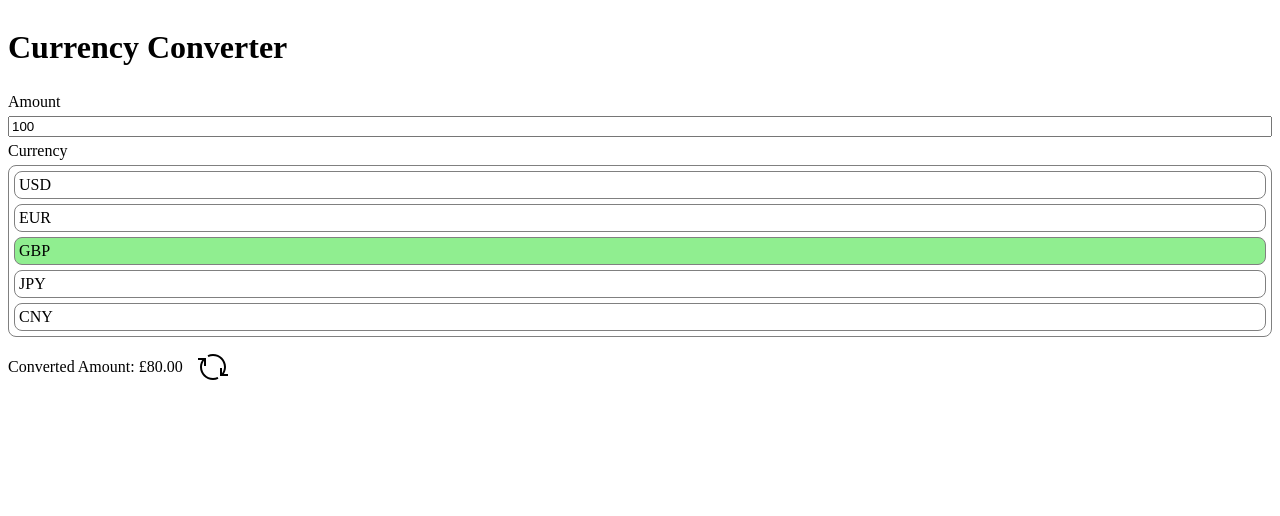
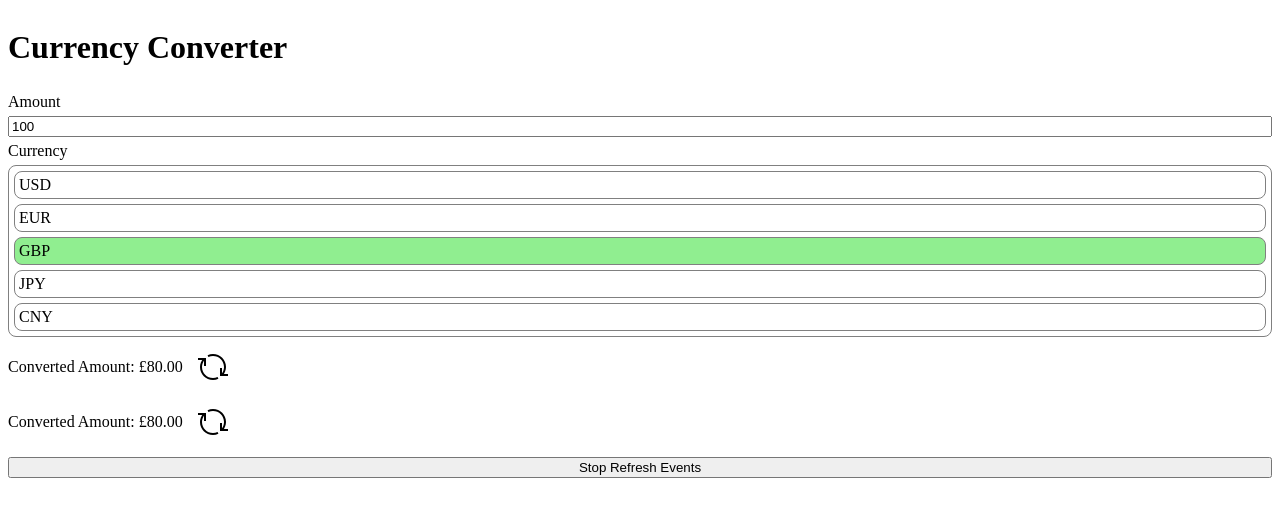
Before and after one commit to tarashalaburda/modern-angular-21-with-signals-the-missing-guide, an Angular app: page / in a window 1280 px wide. Shown: the top 516 px of the page. Built offline with nearby package versions, Linux system fonts and the light colour scheme.

Commit message:
43. Signal based View queries using viewChild and viewChildren functions

```diff
--- a/src/app/app.html
+++ b/src/app/app.html
@@ -13,3 +13,12 @@
   [amount]="amount.value!"
   [currency]="currency()"
   (refreshRequired)="refreshData()"/>
+
+<app-currency-converter
+  [amount]="amount.value!"
+  [currency]="currency()"
+  (refreshRequired)="refreshData()"/>
+
+<div #myRef></div>
+
+<button (click)="stopRefresh()">Stop Refresh Events</button>
--- a/src/app/app.ts
+++ b/src/app/app.ts
@@ -1,4 +1,4 @@
-import { Component, signal } from '@angular/core';
+import { Component, signal, viewChild, viewChildren, ViewContainerRef } from '@angular/core';
 import { FormControl, ReactiveFormsModule } from '@angular/forms';
 import { RATES } from './components/currency-converter/rates';
 import { CurrencyConverter } from './components/currency-converter/currency-converter';
@@ -10,12 +10,29 @@ import { OptionSelector } from './components/option-selector/option-selector';
   styleUrl: './app.scss',
 })
 export class App {
+  // @ViewChild(CurrencyConverter) currencyConverter?: CurrencyConverter;
+
+  currentConverters = viewChildren(CurrencyConverter);
+
+  myRefDiv = viewChild.required('myRef', { read: ViewContainerRef });
+
+  currencyConverter = viewChild.required(CurrencyConverter);
+
+  stopRefresh(): void {
+    console.log('🪀🪀🪀🪀 stopRefresh');
+    // this.currencyConverter().stopRefresh();
+
+    for (const converter of this.currentConverters()) {
+      converter.stopRefresh();
+    }
+  }
+
   readonly currencies = Object.keys(RATES);
 
   amount = new FormControl(100);
   currency = signal('GBP');
 
   refreshData(): void {
-    console.log('🤷‍♀️🤷‍♀️🤷‍♀️🤷‍♀️');
+    console.log('🤷‍♀️🤷‍♀️🤷‍♀️🤷‍  refreshData️');
   }
 }
--- a/src/app/components/currency-converter/currency-converter.ts
+++ b/src/app/components/currency-converter/currency-converter.ts
@@ -1,7 +1,7 @@
-import { Component, computed, DestroyRef, inject, input } from '@angular/core';
+import { Component, computed, input } from '@angular/core';
 import { CurrencyPipe } from '@angular/common';
 import { RATES } from './rates';
-import { BehaviorSubject, interval, map, startWith, switchMap } from 'rxjs';
+import { BehaviorSubject, interval, map, startWith, Subject, switchMap, takeUntil } from 'rxjs';
 import { outputFromObservable, takeUntilDestroyed } from '@angular/core/rxjs-interop';
 
 @Component({
@@ -11,19 +11,22 @@ import { outputFromObservable, takeUntilDestroyed } from '@angular/core/rxjs-int
   styleUrl: './currency-converter.scss',
 })
 export class CurrencyConverter {
-  private destroyRef = inject(DestroyRef);
-
   readonly manualRefresh$ = new BehaviorSubject<void>(undefined);
 
+  private readonly stop$ = new Subject<void>();
+
+  stopRefresh(): void {
+    this.stop$.next();
+  }
+
   readonly refreshRequired$ = this.manualRefresh$.pipe(
-    switchMap(() =>
-      interval(5000).pipe(
-        startWith(0),
-        map(() => {}),
-        takeUntilDestroyed(this.destroyRef),
-      ),
-    ),
+    switchMap(() => interval(2000).pipe(startWith(0))),
+    map(() => {}),
+    takeUntilDestroyed(),
+    takeUntil(this.stop$),
   );
+
+  // --------------------
 
   readonly amount = input.required<number>();
   readonly currency = input.required<string>();
```
